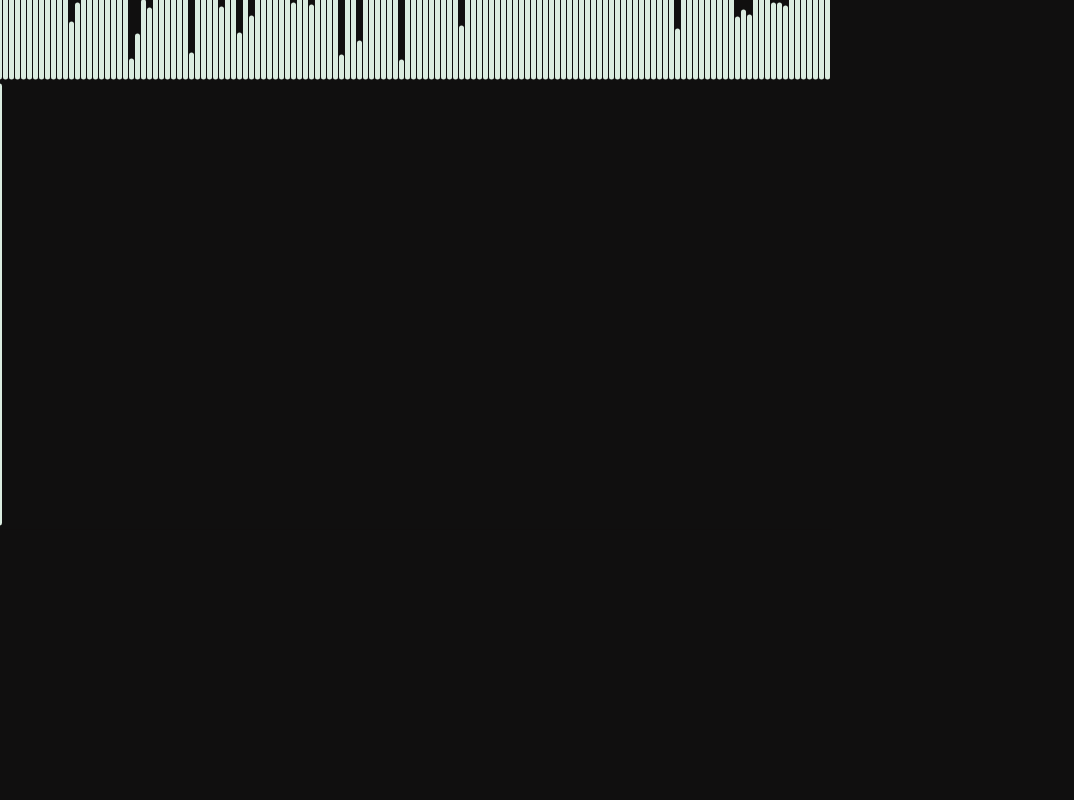
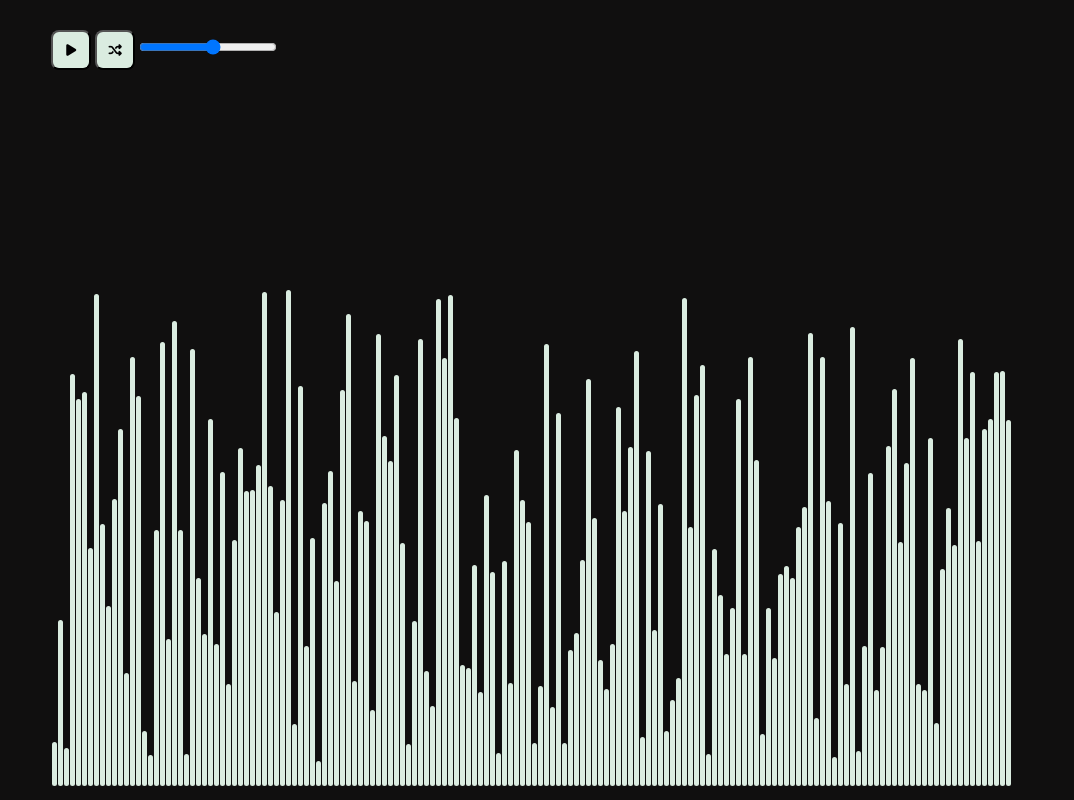
Before and after one commit to hai-long05/Starting-SV, a plain HTML site: page index.html in a window 1280 px wide. Shown: the whole page, without its empty margins (0-1074 px from the left). Drawn offline with Linux system fonts and the light colour scheme.

Commit message:
fqiowjuefjoqwifjqweiopfjqe2

```diff
--- a/script.js
+++ b/script.js
@@ -2,28 +2,27 @@ const main = document.getElementById('grid');
 const shuffle = document.getElementById('shuffle');
 const range = document.getElementById('slide');
 
-max = 500
-min = 20
+let min = 20
+let max = 500
 
-let arrayLength = 160;
+var arrayLength = 160;
 const val = range.value;
 
 console.log(val)
-shuffle.onclick = renderBars(arrayLength);
+shuffle.onclick = renderBars;
 range.oninput = setVal;
 
 renderBars(arrayLength);
 
 function setVal() {
     let value = range.value;
-    console.log(value);
     arrayLength = value;
-    renderBars(arrayLength)
+    renderBars(arrayLength);
 }
 
-function renderBars(arrayLength) {
+function renderBars() {
     main.innerHTML = '';
-    let unsortedArray = []
+    var unsortedArray = []
     for (let i = 0; i < arrayLength; i++) {
         unsortedArray.push(Math.floor(Math.random() * (max - min) + min));
     }
--- a/style.css
+++ b/style.css
@@ -14,11 +14,11 @@
 
 .grid {
     position: absolute;
-    left: 30%;
-    bottom: -200px;
+    left: 4%;
+    bottom: 10px;
     /* padding-left: 100%; */
     margin: 0;
-    transform: translate(-50%, -50%);
+    /* transform: translate(-50%, -50%); */
 }
 
 .array-bar {
```
